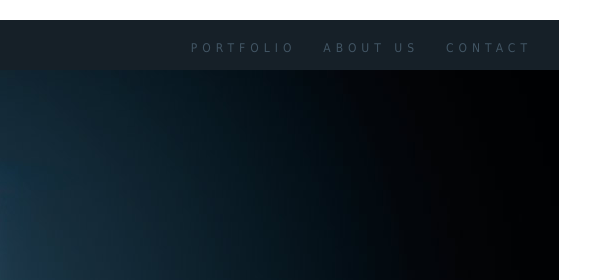
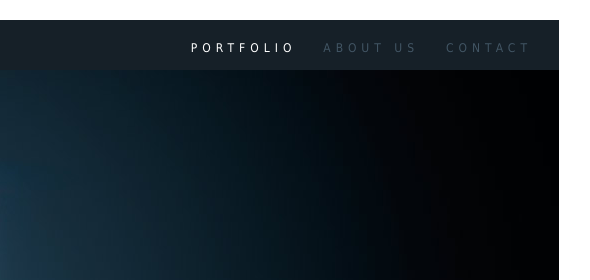
Before and after one commit to ronald-assis/Fashion-Project, a plain HTML site: page index.html in a window 1280 px wide. In both pictures the pointer is over the link "PORTFOLIO". Shown: the top 280 px of the page, 593-1183 px from the left. Drawn offline with Linux system fonts and the light colour scheme.

Commit message:
Applying the transition to the 'a' tag

```diff
--- a/style/global.css
+++ b/style/global.css
@@ -63,7 +63,13 @@ nav .logo{
     text-transform: uppercase;
     font-size: 1.2rem;
     letter-spacing: .5rem;
+    transition: color .3s linear;
 }
+
+.header-nav a:hover{
+    color: #ffffff;
+}
+
 
 /**** Portfolio ****/
 
```
